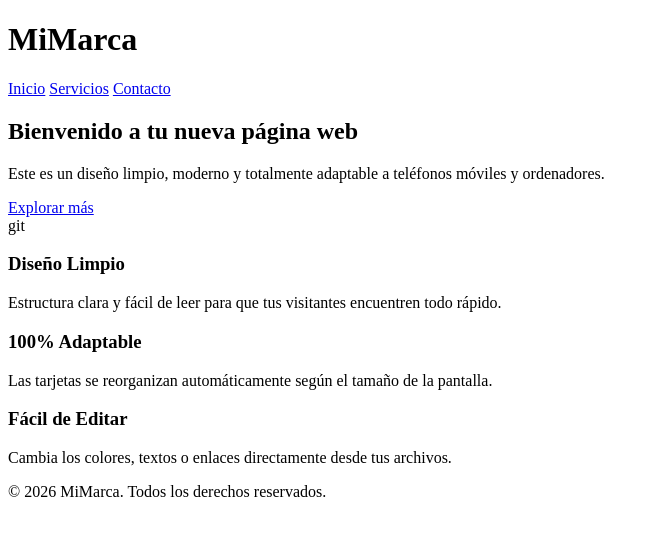
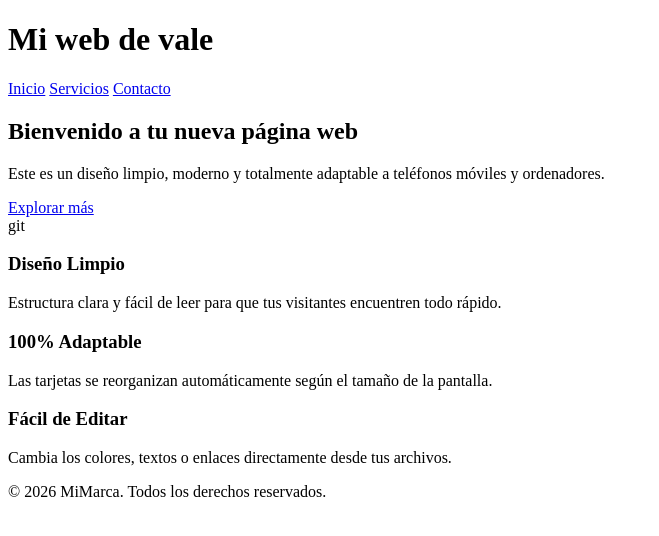
Before and after one commit to cricri256/gitvaleriacristina, a plain HTML site: page index.html in a window 1280 px wide. Shown: the whole page, without its empty margins (0-659 px from the left). Drawn offline with Linux system fonts and the light colour scheme.

Commit message:
cambio titulo rama valeria

```diff
--- a/index.html
+++ b/index.html
@@ -7,7 +7,7 @@
 </head>
 <body>
      <header>
-    <h1>MiMarca</h1>
+    <h1>Mi web de vale</h1>
     <nav>
       <a href="#inicio">Inicio</a>
       <a href="#servicios">Servicios</a>
```
